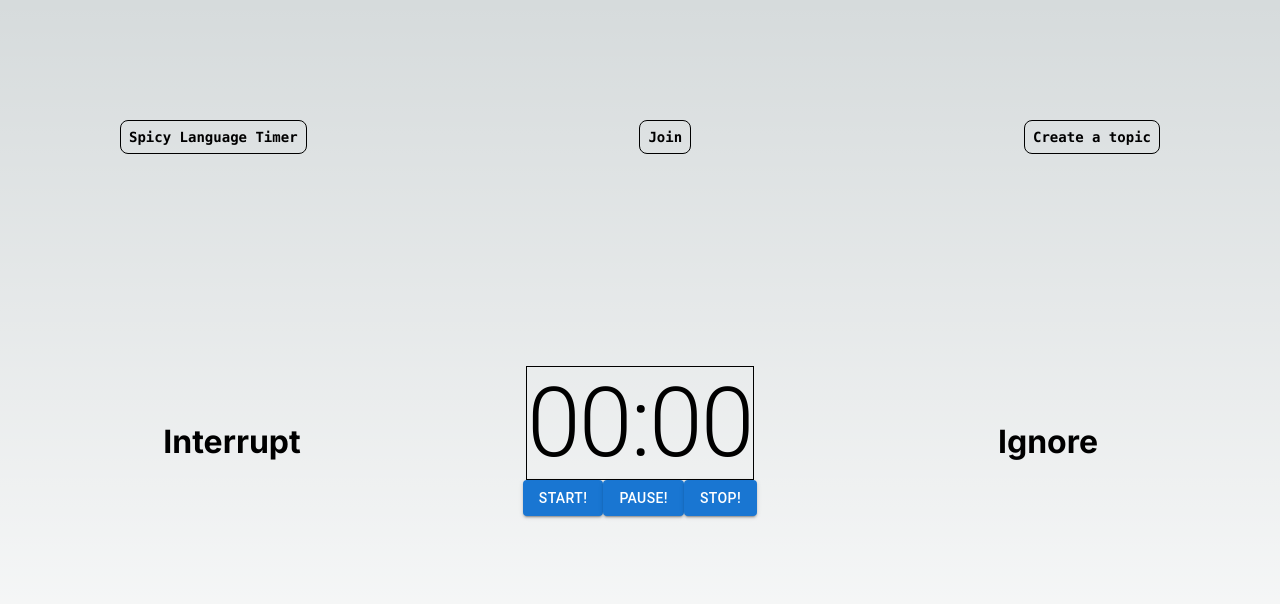
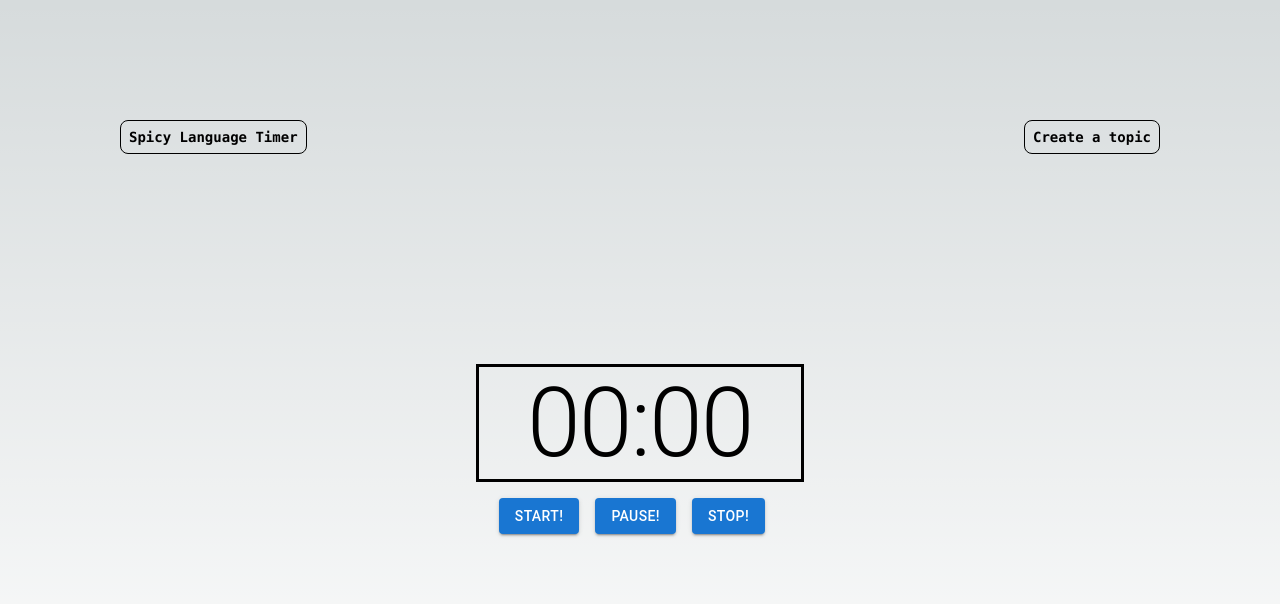
Before and after one commit to ttn729/debate-pulse, a Next.js app: page / in a window 1280 px wide. Shown: the top 604 px of the page. Built offline with nearby package versions, Linux system fonts and the light colour scheme.

Commit message:
add timer to modal

```diff
--- a/src/app/page.module.css
+++ b/src/app/page.module.css
@@ -8,11 +8,13 @@
 }
 
 .greenBackground {
-  background-color: green;
+  background: rgb(142,250,151);
+  background: radial-gradient(circle, rgba(142,250,151,1) 0%, rgba(43,133,31,1) 100%);
 }
 
 .redBackground {
-  background-color: red;
+  background: rgb(255,194,231);
+  background: radial-gradient(circle, rgba(255,194,231,1) 0%, rgba(249,7,22,1) 100%);
 }
 
 .description {
--- a/src/app/page.tsx
+++ b/src/app/page.tsx
@@ -5,8 +5,9 @@ import { useState } from "react";
 import { Box, Button, Grid, Typography } from "@mui/material";
 import Item from "@/components/Item";
 import TopicModal from "@/components/TopicModal";
-import Interrupt from "@/components/Interrupt";
-import Ignore from "@/components/Ignore";
+
+
+const timerSound = require('../../public/timerSound.mp3');
 
 export default function Home() {
   const [isTimerRunning, setIsTimerRunning] = useState(false);
@@ -15,6 +16,8 @@ export default function Home() {
   const [resetTimer, setResetTimer] = useState(false);
   const [topicName, setTopicName] = useState('');
   const [numTeams, setNumTeams] = useState('');
+  const [numSeconds, setNumSeconds] = useState('');
+
 
   const handleReset = () => {
     setResetTimer(true);
@@ -33,22 +36,22 @@ export default function Home() {
     setOpenModal(false);
   };
 
-  const renderTeams = () => {
-    const teams = [];
-    for (let i = 1; i <= Number(numTeams) && i <= 4; i++) {
-      teams.push(
-        <Box key={i} sx={{ p: 1, bgcolor: 'primary.main', color: 'primary.contrastText', marginRight: 1 }}>
-          <Typography variant="body1">Team #{i}</Typography>
-        </Box>
-      );
-    }
-    return teams;
-  };
+  // const renderTeams = () => {
+  //   const teams = [];
+  //   for (let i = 1; i <= Number(numTeams) && i <= 4; i++) {
+  //     teams.push(
+  //       <Box key={i} sx={{ p: 1, bgcolor: 'primary.main', color: 'primary.contrastText', marginRight: 1 }}>
+  //         <Typography variant="body1">Team #{i}</Typography>
+  //       </Box>
+  //     );
+  //   }
+  //   return teams;
+  // };
 
   return (
     <main className={`${styles.main} ${isStopped ? '' : backgroundColor === 'green' ? styles.greenBackground : styles.redBackground}`}>
 
-      <div className={styles.description}>
+    <div className={styles.description}>
         <Box sx={{
           display: 'flex',
           justifyContent: 'space-between',
@@ -60,13 +63,13 @@ export default function Home() {
           <Item>
             Spicy Language Timer
           </Item>
-          <Item>
+          {/* <Item>
             Join
-          </Item>
+          </Item> */}
           <Item onClick={handleOpenModal}>
             Create a topic
           </Item>
-          <TopicModal open={openModal} onClose={handleCloseModal} setTopicName={setTopicName} setNumTeams={setNumTeams} />
+          <TopicModal open={openModal} onClose={handleCloseModal} setTopicName={setTopicName} setNumTeams={setNumTeams} setNumSeconds={setNumSeconds}/>
 
         </Box>
       </div>
@@ -74,7 +77,7 @@ export default function Home() {
       <Grid container flexDirection="row">
 
         <Grid container item xs={3} justifyContent="center" alignItems="center">
-          <Interrupt />
+          {/* <Interrupt /> */}
         </Grid>
 
         <Grid
@@ -83,30 +86,34 @@ export default function Home() {
           width="100%"
 
         >
-          <Grid container item xs={12} justifyContent="center" alignItems="center" width='100%' flexDirection='column'>
+          <Grid container item xs={12} justifyContent="center" alignItems="center" width='100%' flexDirection='column' sx={{mb: 2}}>
             <Typography variant="h3" align="center">{topicName}</Typography>
-            <Timer isTimerRunning={isTimerRunning} setBackgroundColor={setBackgroundColor} resetTimer={resetTimer} />
+            <Timer isTimerRunning={isTimerRunning} setBackgroundColor={setBackgroundColor} resetTimer={resetTimer} numSeconds={numSeconds}/>
           </Grid>
 
-          <Grid container item xs={12} justifyContent="center" alignItems="center" width='100%'>
-              <Button variant="contained" onClick={() => { setIsTimerRunning(true); setIsStopped(false) }}>Start!</Button>
-              <Button variant="contained" onClick={() => setIsTimerRunning(false)}>Pause!</Button>
-              <Button variant="contained" onClick={() => { setIsTimerRunning(false); setIsStopped(true); handleReset() }}>Stop!</Button>
-          </Grid>
+          <Grid container item xs={12} justifyContent="center" alignItems="center" width='100%' spacing={2}>
+      <Grid item>
+        <Button variant="contained" onClick={() => { setIsTimerRunning(true); setIsStopped(false) }}>Start!</Button>
+      </Grid>
+      <Grid item>
+        <Button variant="contained" onClick={() => setIsTimerRunning(false)}>Pause!</Button>
+      </Grid>
+      <Grid item>
+        <Button variant="contained" onClick={() => { setIsTimerRunning(false); setIsStopped(true); handleReset() }}>Stop!</Button>
+      </Grid>
+    </Grid>
 
         </Grid>
 
         <Grid container item xs={3} justifyContent="center" alignItems="center">
-          <Ignore />
+          {/* <Ignore /> */}
         </Grid>
 
 
       </Grid>
 
-
-
       <div className={styles.grid}>
-        {renderTeams()}
+        {/* {renderTeams()} */}
       </div>
     </main>
   );
--- a/src/components/Timer.tsx
+++ b/src/components/Timer.tsx
@@ -6,9 +6,10 @@ interface TimerProps {
   isTimerRunning: boolean;
   setBackgroundColor: (colorUpdater: (prevColor: string) => string) => void;
   resetTimer: boolean;
+  numSeconds: string;
 }
 
-function Timer({ isTimerRunning, setBackgroundColor, resetTimer }: TimerProps) {
+function Timer({ isTimerRunning, setBackgroundColor, resetTimer, numSeconds }: TimerProps) {
   const [seconds, setSeconds] = useState(0);
 
   const formattedTime = () => {
@@ -26,7 +27,7 @@ function Timer({ isTimerRunning, setBackgroundColor, resetTimer }: TimerProps) {
   useEffect(() => {
     if (isTimerRunning) {
       const interval = setInterval(() => {
-        if (seconds < 5) {
+        if (seconds < Number(numSeconds)) {
           setSeconds(seconds + 1);
         }
         else {
@@ -37,12 +38,14 @@ function Timer({ isTimerRunning, setBackgroundColor, resetTimer }: TimerProps) {
 
       return () => clearInterval(interval);
     }
-  }, [isTimerRunning, seconds, setBackgroundColor]);
+  }, [isTimerRunning, numSeconds, seconds, setBackgroundColor]);
 
   return (
     <Box
     sx={{
-      border: '1px solid #000'
+      border: '3px solid #000',
+      mt: 2,
+      padding: '0 3em 0 3em'
       }}>
         <Typography variant='h1' align='center'>      {formattedTime()}
         </Typography>
--- a/src/components/TopicModal.tsx
+++ b/src/components/TopicModal.tsx
@@ -7,11 +7,13 @@ interface TopicModalProps {
     onClose: () => void;
     setNumTeams: (numTeams: string) => void;
     setTopicName: (topicName: string) => void;
+    setNumSeconds: (numSeconds: string) => void;
 }
 
-const TopicModal = ({ open, onClose, setNumTeams, setTopicName }: TopicModalProps) => {
+const TopicModal = ({ open, onClose, setNumTeams, setTopicName, setNumSeconds }: TopicModalProps) => {
     const [topicNameInput, setTopicNameInput] = useState<string>('');
     const [numTeamsInput, setNumTeamsInput] = useState<string>('');
+    const [timeInput, setTimeInput] = useState<string>('');
 
     const handleClose = () => {
         onClose();
@@ -20,7 +22,7 @@ const TopicModal = ({ open, onClose, setNumTeams, setTopicName }: TopicModalProp
     const handleSave = () => {
         setNumTeams(numTeamsInput);
         setTopicName(topicNameInput);
-        console.log('clicked save')
+        setNumSeconds(timeInput)
         handleClose();
     };
 
@@ -47,16 +49,23 @@ const TopicModal = ({ open, onClose, setNumTeams, setTopicName }: TopicModalProp
                     label="Topic Name"
                     value={topicNameInput}
                     onChange={(e) => setTopicNameInput(e.target.value)}
-                    sx={{ mt: 2 }}
+                    sx={{ mt: 2, mb: 2}}
                 />
                 <TextField
+                    fullWidth
+                    label="Time (seconds)"
+                    value={timeInput}
+                    onChange={(e) => setTimeInput(e.target.value)}
+                    sx={{ mb: 2}}
+                />
+                {/* <TextField
                     fullWidth
                     type="number"
                     label="Number of Teams"
                     value={numTeamsInput}
                     onChange={(e) => setNumTeamsInput(e.target.value)}
                     sx={{ mb: 2 }}
-                />
+                /> */}
                 <Button onClick={handleSave} variant="contained" sx={{ mr: 2 }}>Save</Button>
                 <Button onClick={handleClose} variant="outlined">Cancel</Button>
             </Box>
```
